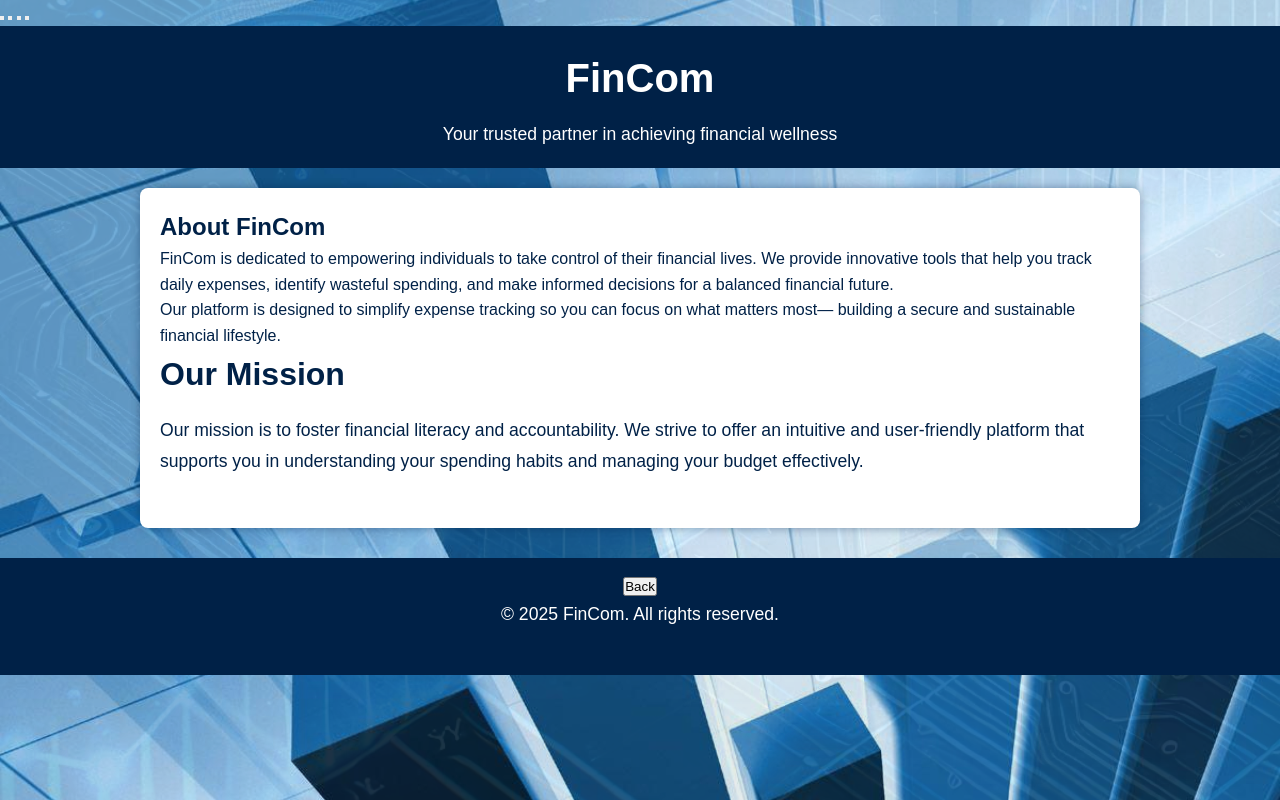
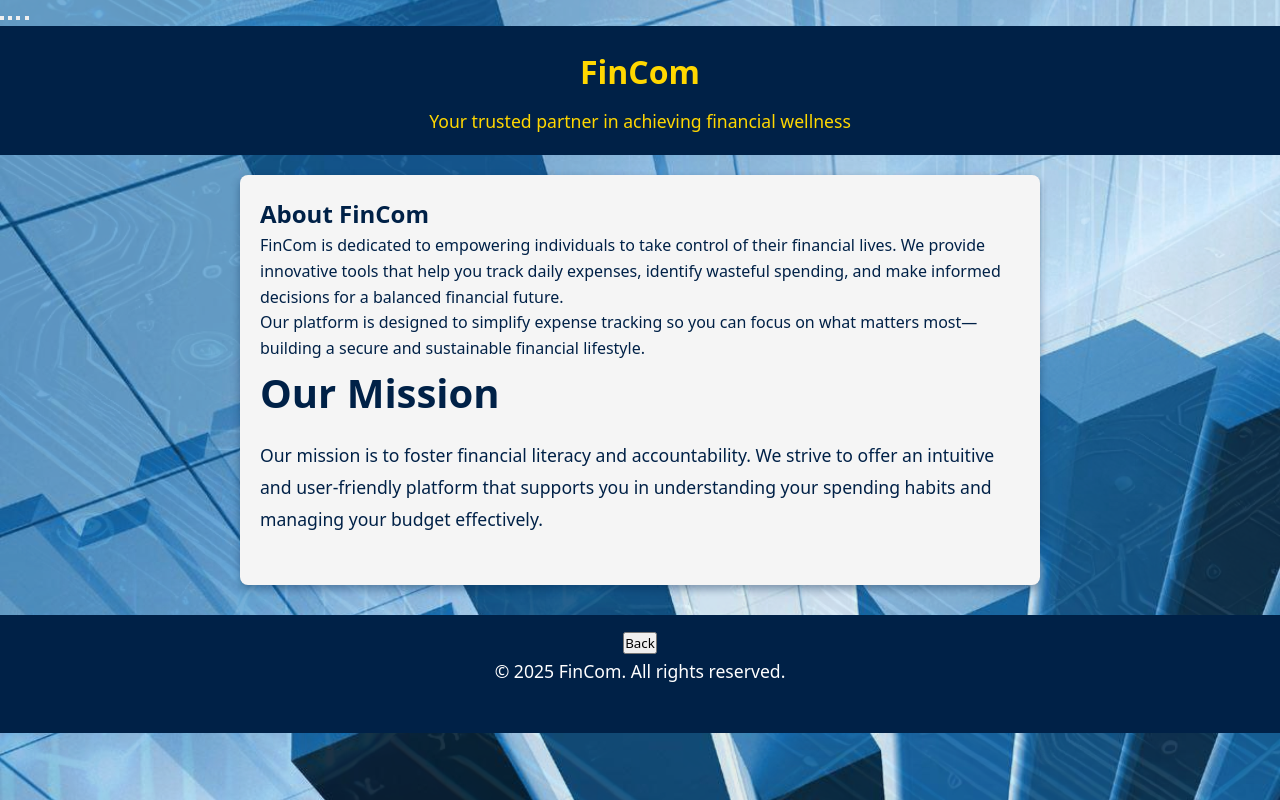
Before and after one commit to Prosperiko/Fincom, a Flask app: page /about in a window 1280 px wide. Run offline with Flask 3, Linux system fonts and the light colour scheme.

Commit message:
done some other changes

```diff
--- a/static/css/about.css
+++ b/static/css/about.css
@@ -16,6 +16,8 @@
     margin: 0;
     padding: 0;
     box-sizing: border-box;
+    font-family: system-ui, -apple-system, BlinkMacSystemFont, 'Segoe UI', Roboto, Oxygen, Ubuntu, Cantarell, 'Open Sans', 'Helvetica Neue', sans-serif;
+
   }
 
   /* Global Styles */
@@ -29,12 +31,13 @@
   /* Header Styles */
   header {
     background: var(--color-navy);
-    color: var(--color-white);
+    color: var(--color-gold);
     padding: 20px;
     text-align: center;
+    position: relative;
   }
   header h1 {
-    font-size: 2.5em;
+    font-size: 2.0em;
     margin-bottom: 10px;
   }
   header p {
@@ -60,12 +63,14 @@
 
   /* Main Content Styles */
   main {
-    max-width: 1000px;
+    padding: 20px;
+    background: var(--color-light-grey);
+    border-radius: 8px;
+    box-shadow: 0 4px 8px var(--shadow-color);
     margin: 20px auto;
-    padding: 20px;
-    background: var(--color-white);
-    border-radius: 8px;
-    box-shadow: 0 0 10px var(--shadow-color);
+    max-width: 800px;
+    position: relative;
+
   }
   section {
     margin-bottom: 30px;
@@ -73,7 +78,7 @@
   section h2 {
     margin-bottom: 15px;
     color: var(--color-navy);
-    font-size: 2em;
+    font-size: 2.5em;
   }
   section p {
     margin-bottom: 15px;
--- a/static/css/balances.css
+++ b/static/css/balances.css
@@ -16,7 +16,7 @@ body {
     font-family: Arial, sans-serif;
     margin: 0;
     padding: 0;
-    background-color: var(--color-light-grey); /* Light Gray */
+    background-color: var(--color-accent); /* Light Gray */
     color: var(--color-navy); /* Dark Blue */
     text-align: center;
 }
```
Also changed, not shown: static/css/Analysis.css (+23 -30 lines).
